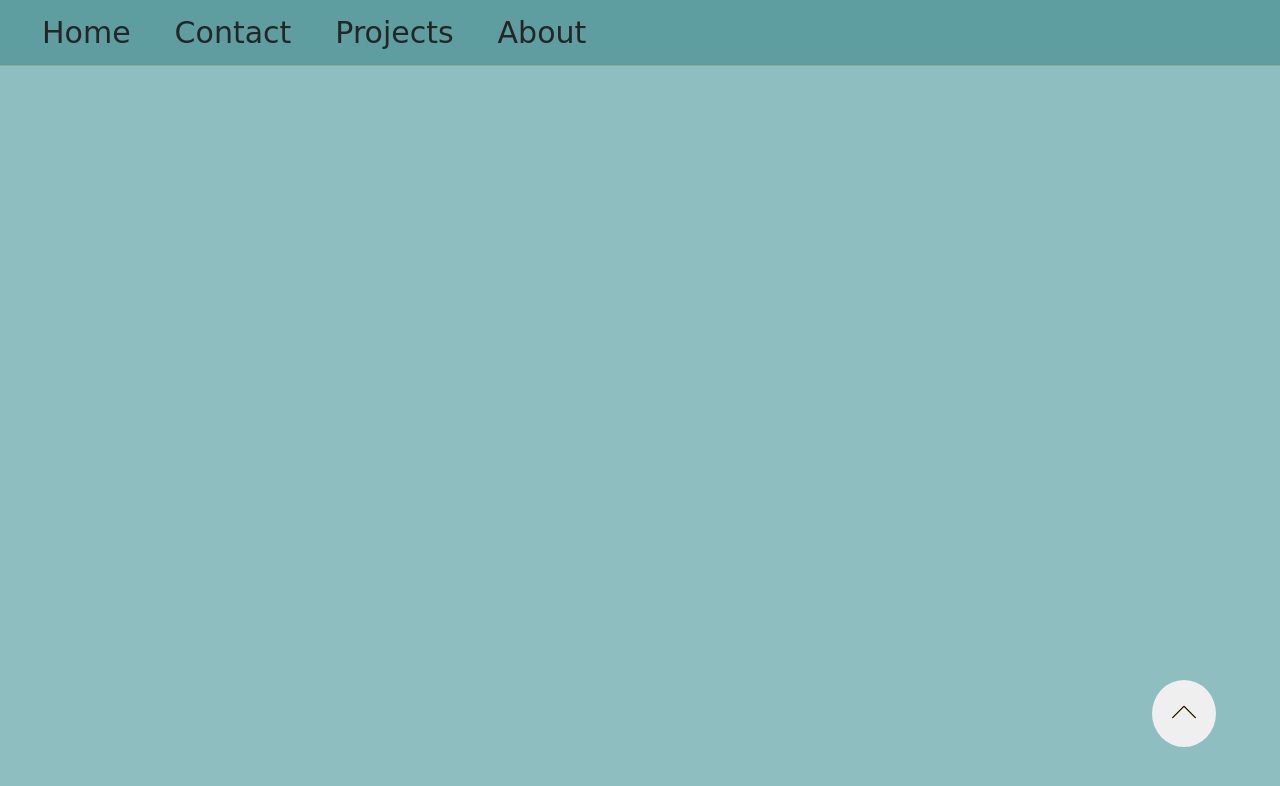
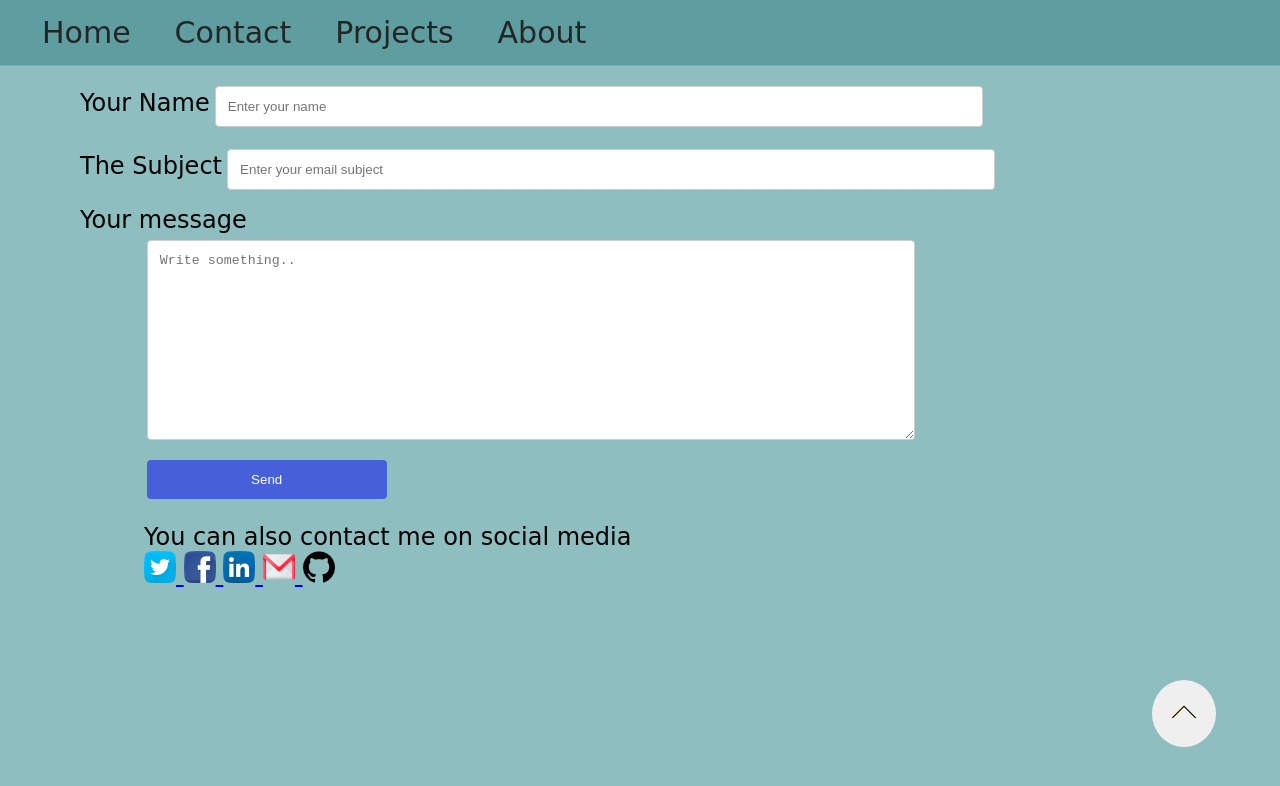
Before and after one commit to Ai-Bee/My-Portfolio, a plain HTML site: page contactPage.html in a window 1280 px wide. Drawn offline with Linux system fonts and the light colour scheme; a web font is replaced by a local one.

Commit message:
Added contact page content

```diff
--- a/contactPage.html
+++ b/contactPage.html
@@ -43,10 +43,38 @@
         </div>
 
       </div>
+      <form id="contactPageForm" style="padding-top: 5em;">
+        <div>
+            <label for="name">Your Name</label>
+            <input type="text" id="name" placeholder="Enter your name"/>
+        </div>
+        <div>
+            <label for="mail">The Subject</label>
+            <input type="email" id="mail" placeholder="Enter your email subject"/>
+        </div>
+        <label for="mail">Your message</label>
+
+        <div>
+            <textarea id="msg" placeholder="Write something.." style="height:200px"></textarea>
+        </div>
+        <button type=submit value="Submit">Send</button>
+    </form>
+
+    <div class="contacts">
+        You can also contact me on social media
+        <div>
+            <a href="https://twitter.com/ai_bee__"> <img src="./images/twitter.png" alt="twitter"/> </a>
+            <a href="https://web.facebook.com/iboroanswer143"> <img src="./images/facebook.png" alt="facebook"/> </a>
+            <a href="https://www.linkedin.com/in/iboro-inyang-79627214a"> <img src="./images/linkedin.png" alt="LinkedIn"/> </a>
+            <a href="mailto:iboroinyang01@gmail.com"> <img src="./images/gmail.png" alt="Gmail"/> </a>
+            <a href="https://github.com/Ai-Bee"> <img src="./images/github-logo.png" alt="Github"/> </a>
+        </div>
+    </div>
       <button id="backToTop" title="Back to top">
         <img src="./images/up-arrow.png" alt="Up Arrow">
     </button>
     </div>
+
     <script src="myscripts.js"></script>
 </body>
 </html>
--- a/style.css
+++ b/style.css
@@ -273,6 +273,57 @@ section#about + h2, #lastSection h2 {
     color: #ffff;
 }
 
+#contactPageForm{
+    display: relative;
+    margin-left: 5em;
+}
+
+#contactPageForm input[type=text], input[type=email], textarea {
+    width: 60vw;
+    padding: 12px; /* Some padding */
+    border: 1px solid #ccc; /* Gray border */
+    border-radius: 4px; /* Rounded borders */
+    box-sizing: border-box; /* Make sure that padding and width stays in place */
+    margin-top: 6px; /* Add a top margin */
+    margin-bottom: 16px; /* Bottom margin */
+    resize: vertical /* Allow the user to vertically resize the textarea (not horizontally) */
+  }
+  #contactPageForm textarea{
+      margin-left: 5em;
+  }
+  /* Style the submit button with a specific background color etc */
+  button[type=submit] {
+    background-color: #4560d8;
+    color: white;
+    width: 20%;
+    padding: 12px 20px;
+    border: none;
+    border-radius: 4px;
+    margin-left: 5em;
+    cursor: pointer;
+    transition: all 0.9s ease-in;
+  }
+  button[type=submit]:hover{
+      color: #4560d8;
+      background-color: white;
+  }
+  label{
+      font-size: x-large;
+  }
+  /* When moving the mouse over the submit button, add a darker green color */
+  input[type=submit]:hover {
+    background-color: #45a049;
+  }
+
+  .contacts{
+      font-size: x-large;
+      margin-top: 1em;
+      margin-left: 6em;
+  }
+
+  .contacts img{
+      max-width: 30% !important;
+  }
 footer{
     display: flex;
     background-color: rgb(52, 95, 97);
@@ -366,6 +417,13 @@ footer a > img{
 
 }
 @media only screen and (max-width: 425px) {
+    #contactPageForm{
+        margin-left: 1em;
+    }
+.contacts {
+    margin-left: 3.5em;
+    margin-bottom: 3em;
+}
     ul.theNav li.lg {
         display: none;
        }
```
